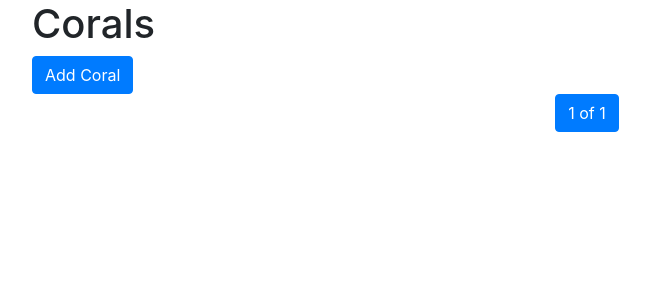
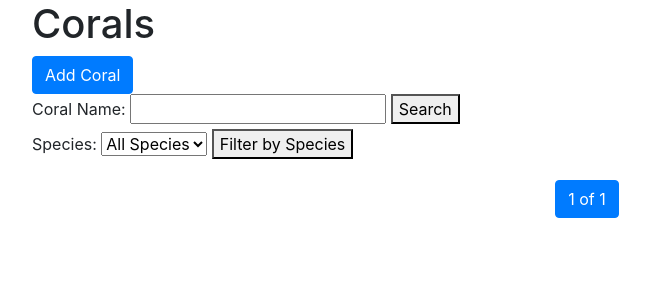
Before and after one commit to bpawlin1/coral_dashboard, a Django app: page /coral_list in a window 1280 px wide. Shown: the part 56-356 px from the top of the page, without its empty margins (53-703 px from the left). Run offline with Django 3.2, Linux system fonts and the light colour scheme; a user stored in the database is signed in; data comes from the database, SQL or seed files in the repository; some libraries are stand-ins or nearby versions.

Commit message:
filtering

```diff
--- a/coral/templates/index.html
+++ b/coral/templates/index.html
@@ -8,7 +8,25 @@
 <button type="button" class="btn btn-primary">
     <a href="newCoral" style="color:inherit">Add Coral</a>
 </button>
+<form method="get" action="{% url 'index' %}">
+  <!-- Search input -->
+  <label for="coral_name">Coral Name:</label>
+  <input type="text" name="coral_name" value="{{ coral_name_filter }}">
+  <button type="submit">Search</button>
 
+  <br>
+
+  <!-- Species dropdown -->
+  <label for="species">Species:</label>
+  <select name="species">
+      <option value="">All Species</option>
+      {% for coral in corals %}
+          <option value="{{ coral.species }}" {% if coral.species == species_filter %}selected{% endif %}>{{ coral.species }}</option>
+      {% endfor %}
+  </select>
+
+  <button type="submit">Filter by Species</button>
+</form>
 <div class="row">
     {% for coral in corals %}
     <div class="col-md-4">
--- a/coral/views.py
+++ b/coral/views.py
@@ -47,17 +47,32 @@
 
     }
     return render(request, 'accounting.html', context)
-#@login_required
+
 def index(request):
     user = request.user
-    coral = Coral.objects.filter(user=request.user).order_by('name')
-    #coral = Coral.objects.filter(user = request.user)
+    coral_name_filter = request.GET.get('coral_name', '')
+    species_filter = request.GET.get('species', '')
+    #coral = Coral.objects.filter(user=request.user).order_by('name')
+    coral_queryset = Coral.objects.filter(user=request.user).order_by('name')
 
-    paginator = Paginator(coral, per_page=12)
+    # Apply the search filter if a search term is provided
+    if coral_name_filter:
+        coral_queryset = coral_queryset.filter(name__icontains=coral_name_filter)
+
+    # Apply the species filter if a species is selected
+    if species_filter:
+        coral_queryset = coral_queryset.filter(species=species_filter)
+
+    paginator = Paginator(coral_queryset, per_page=12)
     page_number = request.GET.get('page')
     page_obj = paginator.get_page(page_number)
-    context = {'corals': page_obj}
+    context = {
+        'corals': page_obj,
+        'coral_name_filter': coral_name_filter,
+        'species_filter': species_filter,  # Pass the filter value to the template
+    }
     return render(request, 'index.html', context)
+
 #@login_required
 def coral_detail(request, pk):
     coral = Coral.objects.get(pk=pk)
```
Also changed, not shown: coral/models.py (+11 -1 lines).
